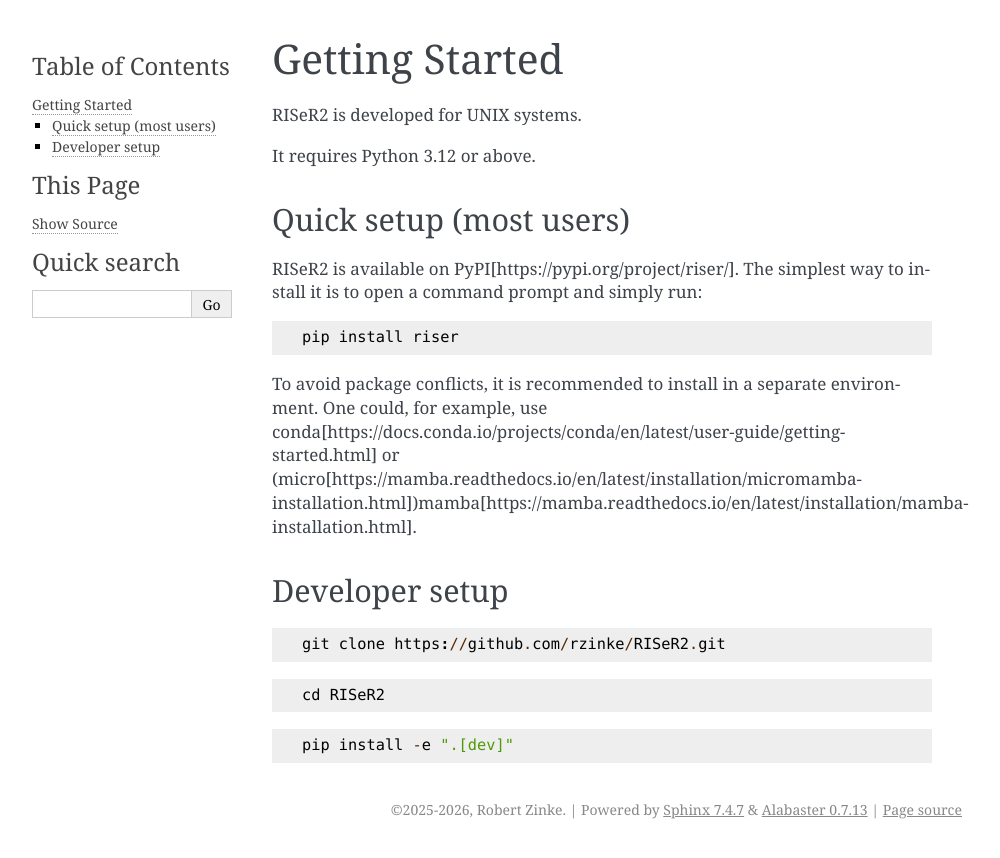
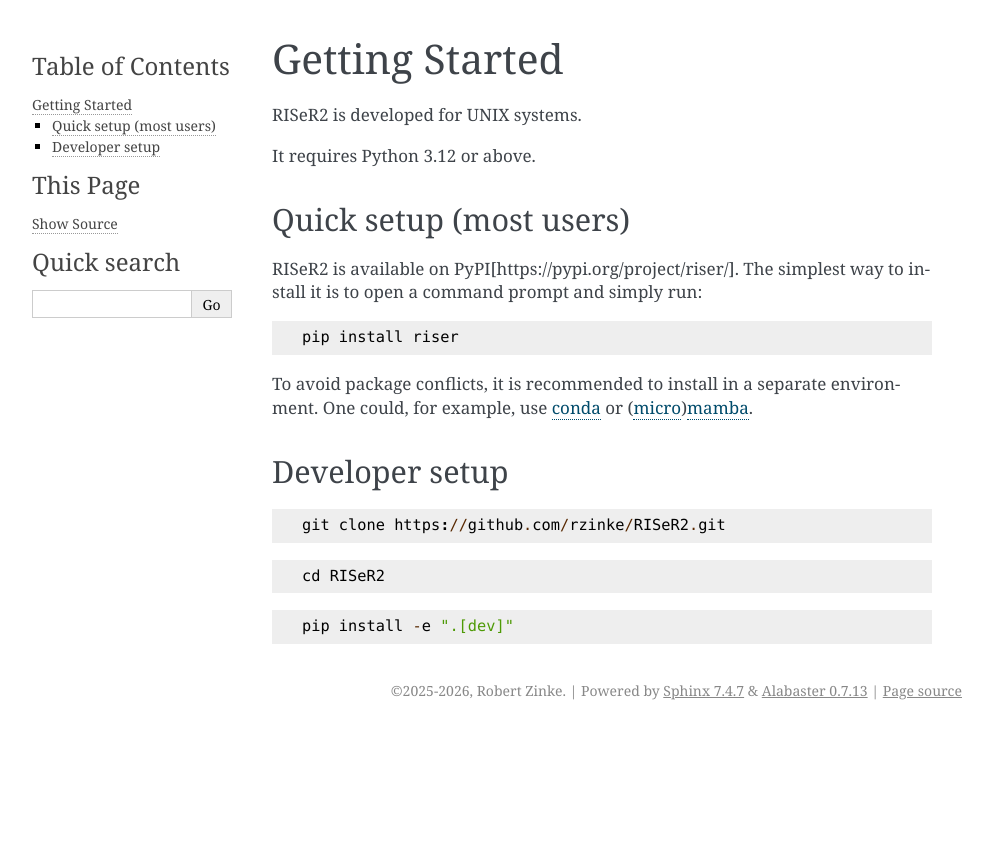
Before and after one commit to rzinke/RISeR2, a Sphinx documentation site: the page built from docs/source/getting_started.md, in a window 1280 px wide. Shown: the top 858 px of the page, without its empty margins (148-1148 px from the left). Built offline with Sphinx 7.4.7, drawn with Linux system fonts in a browser that asks for light colours; some of the changed lines change nothing that is shown.

Commit message:
Fixed links getting_started.md.

````diff
--- a/docs/source/getting_started.md
+++ b/docs/source/getting_started.md
@@ -12,7 +12,7 @@
 pip install riser
 ```
 
-To avoid package conflicts, it is recommended to install in a separate environment. One could, for example, use conda[https://docs.conda.io/projects/conda/en/latest/user-guide/getting-started.html] or (micro[https://mamba.readthedocs.io/en/latest/installation/micromamba-installation.html])mamba[https://mamba.readthedocs.io/en/latest/installation/mamba-installation.html].
+To avoid package conflicts, it is recommended to install in a separate environment. One could, for example, use [conda](https://docs.conda.io/projects/conda/en/latest/user-guide/getting-started.html) or ([micro](https://mamba.readthedocs.io/en/latest/installation/micromamba-installation.html))[mamba](https://mamba.readthedocs.io/en/latest/installation/mamba-installation.html).
 
 
 ## Developer setup
````
